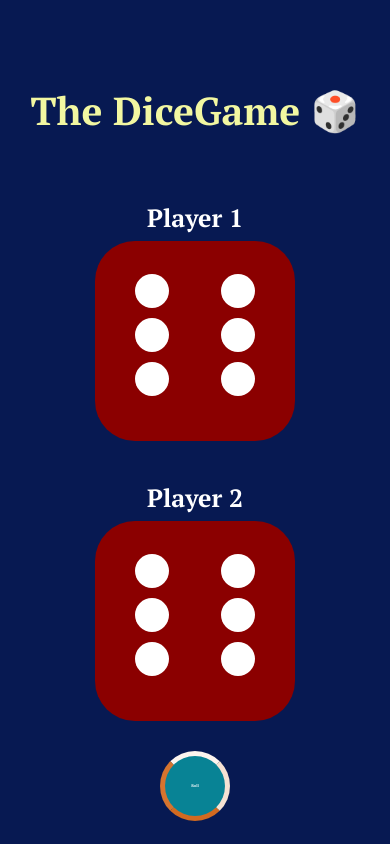
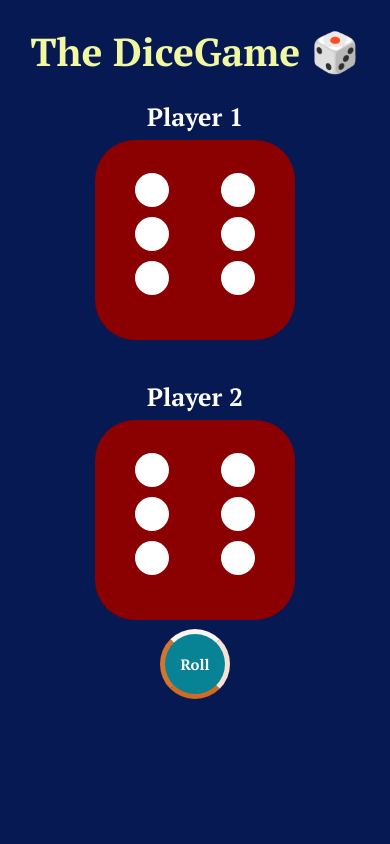
Before and after one commit to Rick-ftw/TheDiceGame, a plain HTML site: page index.html in a window 390 px wide. Drawn offline with Linux system fonts and the light colour scheme.

Commit message:
fixed font size and made some changes for mobile viewers

```diff
--- a/style.css
+++ b/style.css
@@ -139,6 +139,9 @@ html {
     .dices {
         justify-content: space-around;
     }
+    #roll_btn h2 {
+        font-size: 24px;
+    }
 }
 
 @media (max-width: 1200px) {
@@ -148,6 +151,9 @@ html {
 
     .box {
         gap: 28px;
+    }
+    #roll_btn h2 {
+        font-size: 17px;
     }
 
     .dice {
@@ -213,9 +219,11 @@ html {
 }
 @media (max-width: 450px) {
 
-    #heading_con>h1 {
-        font-size: 10vw;
+    #heading_con {
+        top: 3%;
     }
+    #heading_con > h1 {
+        font-size: 10vw;    }
 
     .dices {
         flex-direction: column;
@@ -223,17 +231,18 @@ html {
         justify-content: flex-start;
         padding-top: 20px;
         gap: 80px;
+        top: 8%;
     }
 
     #roll_btn {
-        bottom: 15%;
+        bottom: 3.5%;
+    }
+    #roll_btn h2 {
+        font-size: 15px;
     }
 
     .dice h5 {
         font-size: 25px;
         transform: translateY(-40px);
     }
-    #roll_btn {
-        bottom: 0%;
-    }
 }
```
